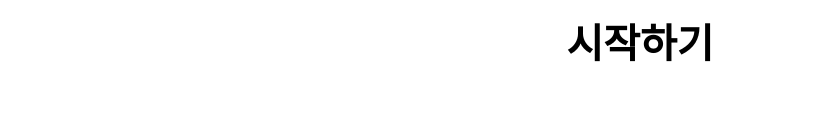
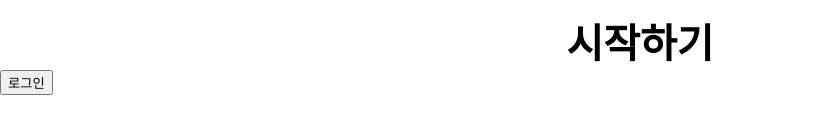
Before and after one commit to hh99-Final-Project/bluemoonFE, a React (Create React App) app: page / in a window 1280 px wide. Shown: the part 648-782 px from the top of the page, without its empty margins (0-823 px from the left). Built offline with nearby package versions, Linux system fonts and the light colour scheme.

Commit message:
feat: 리덕스 툴킷 연결

```diff
--- a/src/components/user/Login.js
+++ b/src/components/user/Login.js
@@ -5,6 +5,7 @@ import { useNavigate } from "react-router-dom";
 import styled from "styled-components";
 import Modal from 'react-modal';
 import KakaoLogin from "react-kakao-login";
+import { isModalOpen } from "../../redux/modules/commonSlice";
 
 Login.propTypes = {
 
@@ -14,7 +15,7 @@ function Login(props) {
 
     const dispatch = useDispatch();
     const navigate = useNavigate();
-    // const modalIsOpen = useSelector(({modal}) => modal.modalIsOpen);
+    const modalIsOpen = useSelector((state) => state.commonSlice.modalIsOpen);
 
     // const onSuccess = (res) => {
     // console.log("res:",res);
@@ -26,7 +27,7 @@ function Login(props) {
     //google res
     // res.accessToken
     // res.tokenId
-// }
+    // }
 
     const kakaoLoginHandler =  () => {
 
@@ -42,7 +43,7 @@ function Login(props) {
     // }
 
     const closeModal = () => {
-        // dispatch(modalActions.isModalOpen(false))
+        dispatch(isModalOpen(false))
     }
 
 
--- a/src/pages/Main.js
+++ b/src/pages/Main.js
@@ -2,8 +2,8 @@ import React, { useEffect } from "react";
 import { useDispatch, useSelector } from "react-redux";
 import { useNavigate } from "react-router-dom";
 import styled from "styled-components";
-// import * as modalActions from "../store/modules/modal";
-// import LoginPopup from "../components/LoginPopup";
+import * as commonActions from "../redux/modules/commonSlice";
+import Login from "../components/user/Login";
 // import { getInfo } from "../store/modules/modal";
 
 
@@ -28,10 +28,10 @@ const Main = () => {
                 시작하기
             </StartButton>
             {/* <button onClick={thunkHandler}>thunk Test</button> */}
-            {/* <button onClick={() => dispatch(modalActions.isModalOpen(true))}> */}
-            {/* 로그인 */}
-            {/* </button> */}
-            {/* <LoginPopup /> */}
+             <button onClick={() => dispatch(commonActions.isModalOpen(true))}>
+                로그인
+             </button>
+             <Login/>
         </React.Fragment>
     );
 
```
